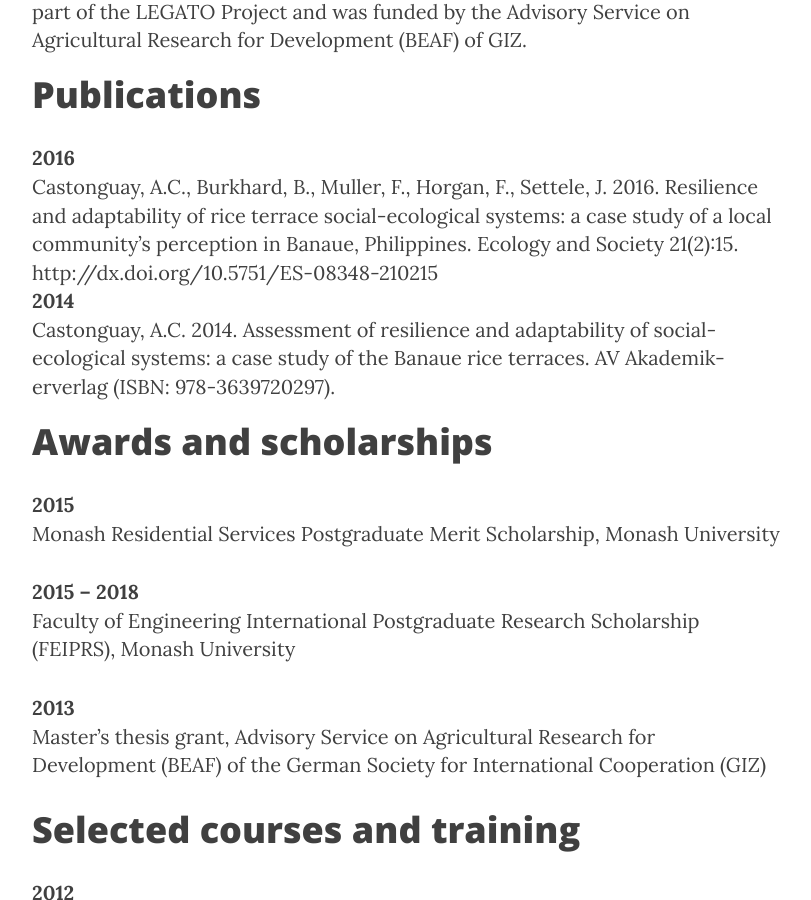
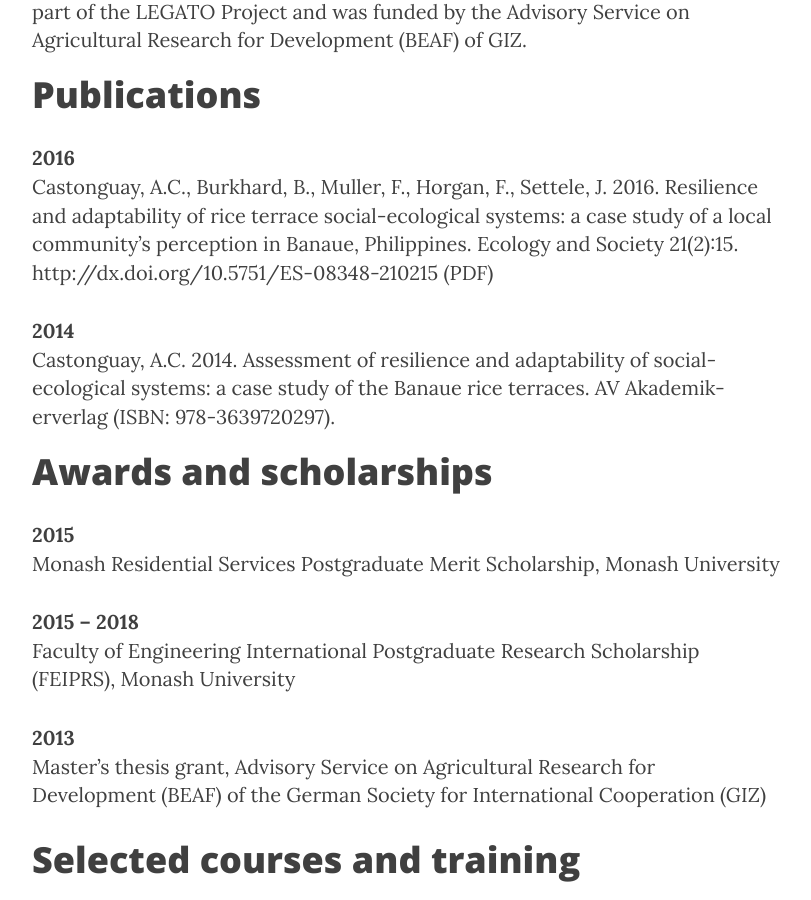
Before and after one commit to accastonguay/previous_website, a Jekyll site: the page built from CV/index.md, in a window 1280 px wide and 900 px high, scrolled down 1726 px. Shown: the whole window, without its empty margins (233-1044 px from the left). Built offline with Jekyll 4.4.1, drawn with Linux system fonts in a browser that asks for light colours; nearby versions of some CDN libraries.

Commit message:
Add paper in pdf

```diff
--- a/CV/index.md
+++ b/CV/index.md
@@ -72,9 +72,9 @@ Service on Agricultural Research for Development
 
 <p></p>
 2016
-:    Castonguay, A.C., Burkhard, B., Muller, F., Horgan, F., Settele, J. 2016. Resilience and adaptability of rice terrace social-ecological systems: a case study of a local community's perception in Banaue, Philippines. Ecology and Society 21(2):15. [http://dx.doi.org/10.5751/ES-08348-210215](http://dx.doi.org/10.5751/ES-08348-210215)
+:    Castonguay, A.C., Burkhard, B., Muller, F., Horgan, F., Settele, J. 2016. Resilience and adaptability of rice terrace social-ecological systems: a case study of a local community's perception in Banaue, Philippines. Ecology and Society 21(2):15. [http://dx.doi.org/10.5751/ES-08348-210215](http://dx.doi.org/10.5751/ES-08348-210215) [(PDF)](papers/Castonguay_et_al_2016.pdf)
 
-
+<p></p>
 2014
 :    Castonguay, A.C. 2014. Assessment of resilience and adaptability of social-ecological systems: a case study of the Banaue rice terraces. AV Akademik-erverlag (ISBN: 978-3639720297).
 
```
Also changed, not shown: 1 other file.
